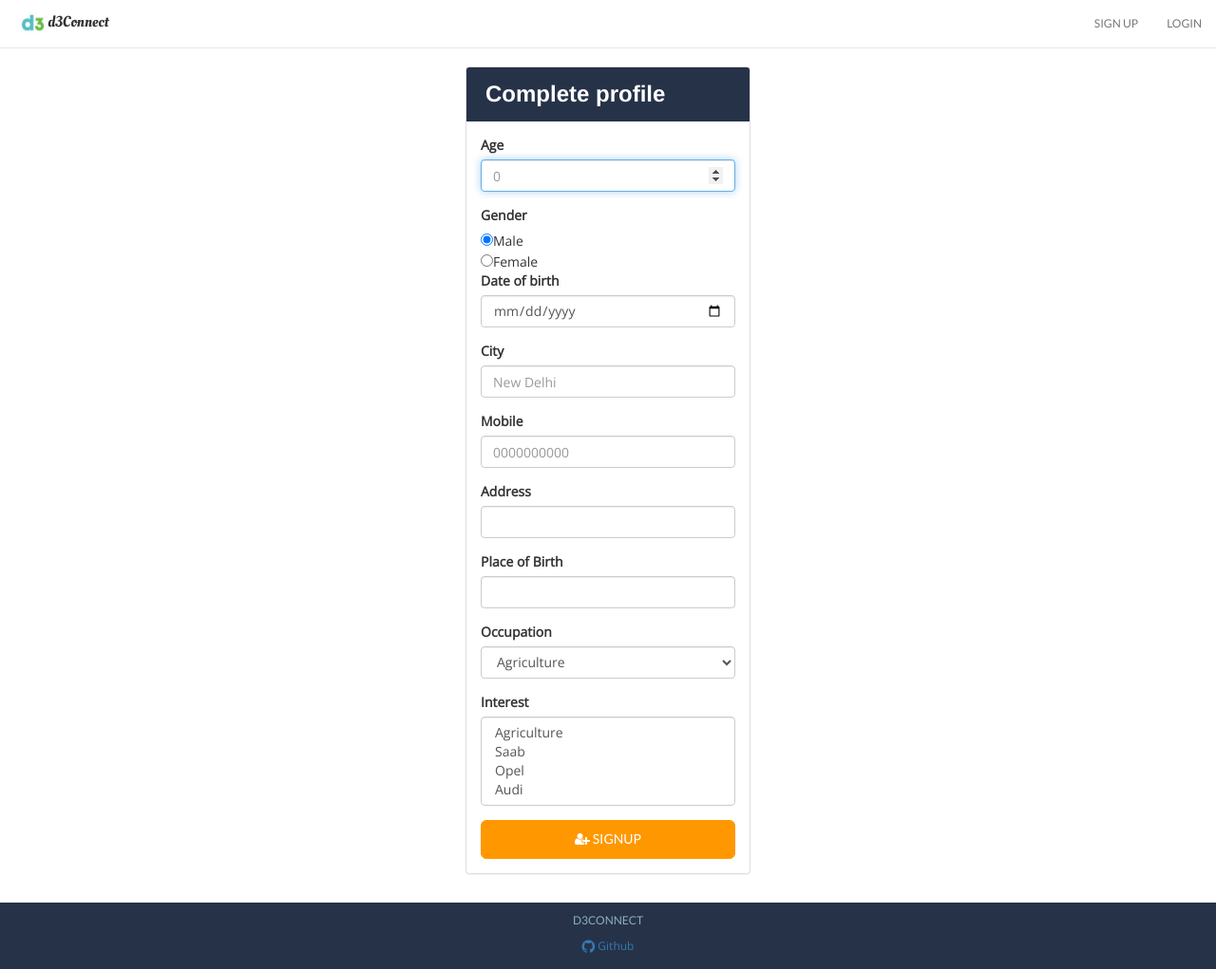
After one commit to Anmolbansal1/D3-Connect, a Flask app: page /setting in a window 1280 px wide. The commit adds this page. Shown: the whole page at 95% size. Run offline with Flask 2, Linux system fonts and the light colour scheme; some libraries are stand-ins or nearby versions.

Commit message:
Create form to complete user profile

```diff
--- a/server.py
+++ b/server.py
@@ -19,6 +19,7 @@ app.jinja_env.undefined = StrictUndefined
 from raven.contrib.flask import Sentry
 sentry = Sentry(app)
 
+from datetime import datetime
 
 @app.route('/')
 def index():
@@ -147,6 +148,8 @@ def user_profile(user_id):
     user_a_id = session["current_user"]["user_id"]
     user_b_id = user.user_id
 
+    extra_completed = user.age and user.gender
+
     # Check connection status between user_a and user_b
     friends, pending_request = is_friends_or_pending(user_a_id, user_b_id)
 
@@ -154,8 +157,54 @@ def user_profile(user_id):
                            user=user,
                            total_friends=total_friends,
                            friends=friends,
-                           pending_request=pending_request)
+                           pending_request=pending_request,
+                           extra_completed=extra_completed)
 
+
+@app.route("/setting", methods=["GET"])
+def show_setting():
+    return render_template("setting.html")
+
+
+@app.route("/setting", methods=["POST"])
+def setting():
+
+    complete_age = request.form.get("complete_age")
+    complete_gender = request.form.get("complete_gender")
+    # print(session)
+    dob = request.form.get("dob")
+    mobile = request.form.get("mobile")
+    address = request.form.get("address")
+    city = request.form.get("city")
+    placeOfBirth = request.form.get("placeOfBirth")
+    interest = request.form.getlist("interest")
+    occupation = request.form.get("occupation")
+
+    netInterest = ','.join(interest)
+    # for x in interest:
+    #     netInterest = netInterest + ',' + x
+
+    user_id = session["current_user"]["user_id"]
+    user = db.session.query(User).filter(User.user_id == user_id).one()
+
+    user.age = complete_age
+    user.gender = complete_gender == 'male' and 'M' or 'F'
+    try:
+        user.dob = datetime.strptime(dob, '%Y-%m-%d')
+    except:
+        user.dob = None
+    user.mobile = mobile
+    user.address = address
+    user.city = city
+    user.placeOfBirth = placeOfBirth
+    user.interest = netInterest
+    user.occupation = occupation
+
+    db.session.commit()
+
+    flash("Details Updated sucessfully", "success")
+
+    return redirect("/users/%s" % user_id)
 
 @app.route("/add-friend", methods=["POST"])
 def add_friend():
--- /dev/null
+++ b/templates/setting.html
@@ -0,0 +1,59 @@
+{% extends 'base.html' %}
+
+{% block title %}Complete Profile{% endblock %}
+
+{% block content %}
+
+  <div class="container" id="main-section">
+    <div class="panel panel-default login-signup">
+      <div class="panel-heading">
+        <h1 class="panel-title">Complete profile</h1>
+      </div><!-- /.panel-heading -->
+      <div class="panel-body">
+        <form action="/setting" method="post">
+          <label for="age">Age</label>
+          <input type="number" class="form-control" id="number" name="complete_age" placeholder="0" autofocus>
+
+          <label for="Gender">Gender</label><br/>
+          <input type="radio" name="complete_gender" value="male" checked>Male<br>
+          <input type="radio" name="complete_gender" value="female">Female<br>
+
+          <label for="dob">Date of birth</label>
+          <input type="date" class="form-control" name="dob" autofocus>
+
+          <label for="city">City</label>
+          <input type="text" class="form-control" id="city" name="city" placeholder="New Delhi" autofocus>
+
+          <label for="mobile">Mobile</label>
+          <input type="number" class="form-control" id="mobile" name="mobile" placeholder="0000000000" autofocus>
+
+          <label for="address">Address</label>
+          <input type="text" class="form-control" id="address" name="address" autofocus>
+
+          <label for="placeOfBirth">Place of Birth</label>
+          <input type="text" class="form-control" id="placeOfBirth" name="placeOfBirth" autofocus>
+
+          <label for="occupation">Occupation</label>
+          <select class="form-control" id="occupation" name="occupation">
+            <option value="Agriculture">Agriculture</option>
+            <option value="saab">Saab</option>
+            <option value="opel">Opel</option>
+            <option value="audi">Audi</option>
+          </select>
+
+          <label for="interest">Interest</label>
+          <select class="form-control" id="interest" name="interest" multiple>
+            <option value="Agriculture">Agriculture</option>
+            <option value="saab">Saab</option>
+            <option value="opel">Opel</option>
+            <option value="audi">Audi</option>
+          </select>
+
+
+          <button class="btn btn-lg btn-primary btn-block btn-homepage" type="submit"><span class="fa fa-user-plus" aria-hidden="true"></span> Signup</button>
+        </form>
+      </div><!-- /.panel-body-->
+    </div><!-- /.panel -->
+  </div><!-- /.container -->
+
+{% endblock %}
--- a/templates/user_profile.html
+++ b/templates/user_profile.html
@@ -29,6 +29,9 @@
           </table>
         </div><!-- /.col -->
         <div class="col-xs-12 col-md-4" id="action-box">
+          {% if not extra_completed %}
+            Please complete your profile for better friend suggestions <a href="/setting">here</a>.
+          {% endif %}
           {% if session.current_user.user_id != user.user_id %}
             {% if friends %}
               <button class="btn btn-primary disabled" id="accepted-btn"><span class="fa fa-users" aria-hidden="true"></span> Friends</button>
```
Also changed, not shown: model.py (+11 -0 lines).
